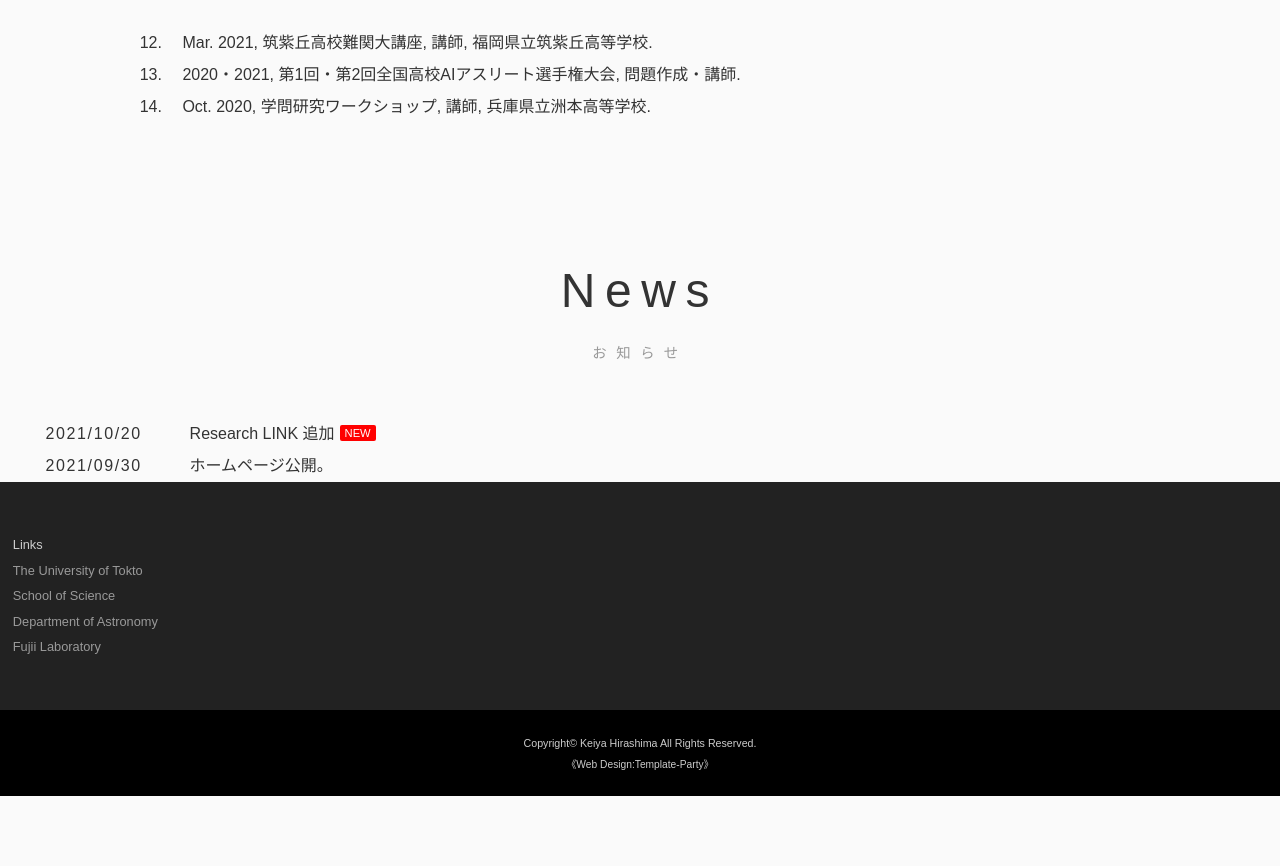
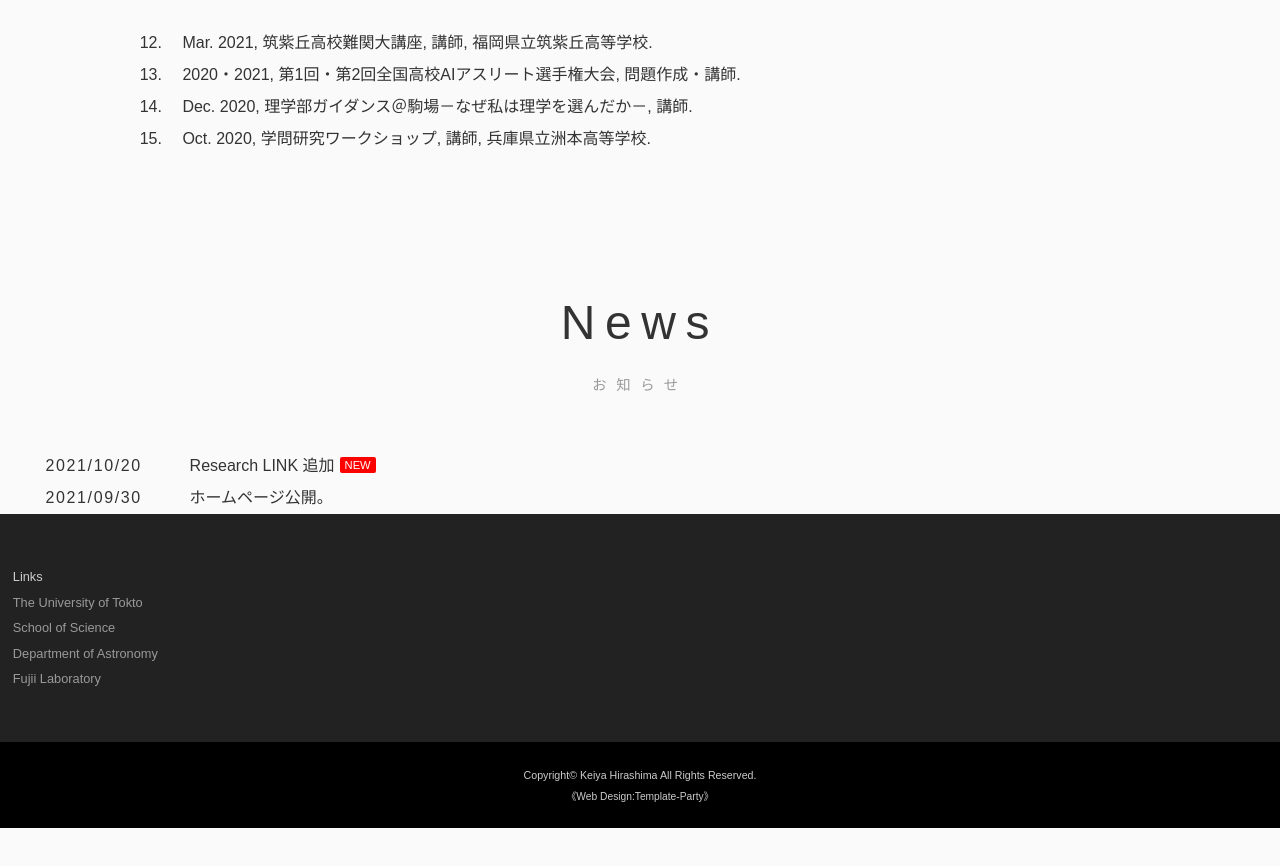
Before and after one commit to kyaFUK/utokyo-hirashima, a plain HTML site: page index.html in a window 1280 px wide. Shown: the part 2978-3844 px from the top of the page. Drawn offline with Linux system fonts and the light colour scheme.

Commit message:
Add files via upload

```diff
--- a/index.html
+++ b/index.html
@@ -118,6 +118,7 @@
 		<h3>Education</h3>
 		<p>2015/3 福岡県立筑紫丘高校 卒業</p>
 		<p>2020/3 京都大学工学部情報学科数理工学コース 卒業</p>
+		<!--<p>The School of Informatics and Mathematical Science, Faculty of Engineering, Kyoto University</p>-->
 		<p>2020/4- 東京大学理学系研究科天文学専攻 修士課程</p>
 
 
@@ -163,6 +164,7 @@
 	<h3>Other Experiences</h3>
 	<li>Mar. 2021, 筑紫丘高校難関大講座, 講師, 福岡県立筑紫丘高等学校.</li>
 	<li>2020・2021, 第1回・第2回全国高校AIアスリート選手権大会, 問題作成・講師.</li>
+	<li>Dec. 2020, 理学部ガイダンス＠駒場－なぜ私は理学を選んだか－, 講師.</li>
 	<li>Oct. 2020, 学問研究ワークショップ, 講師, 兵庫県立洲本高等学校.</li>
 
 </ol>
```
